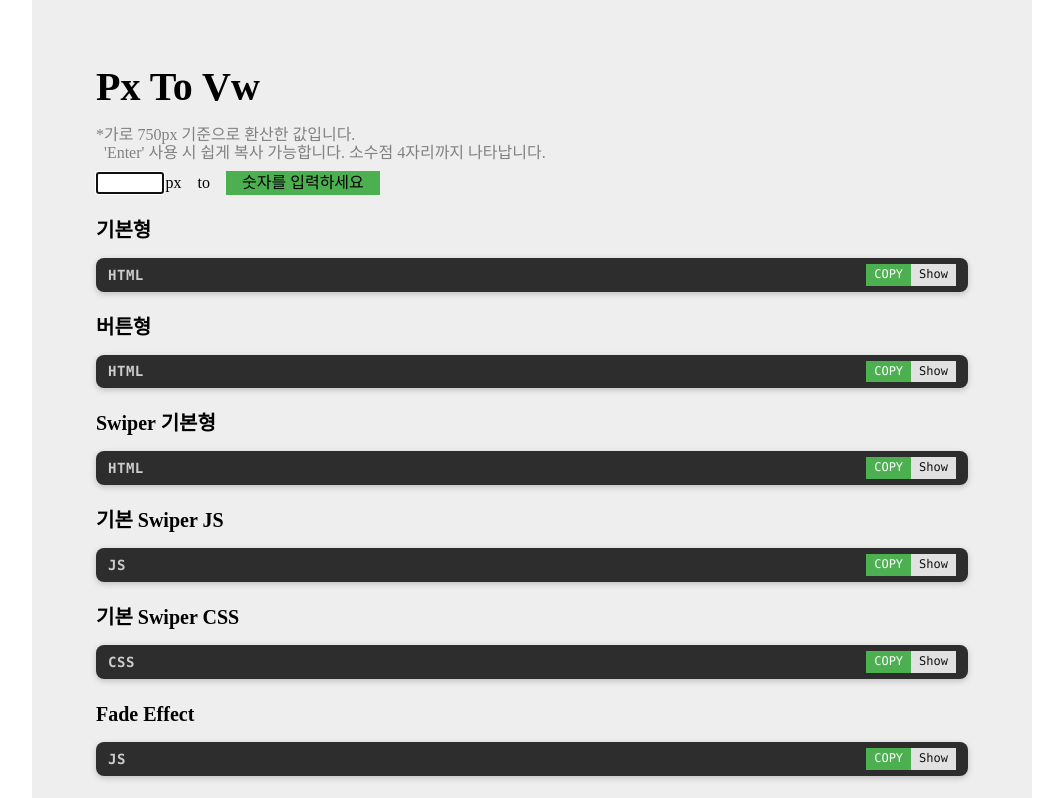
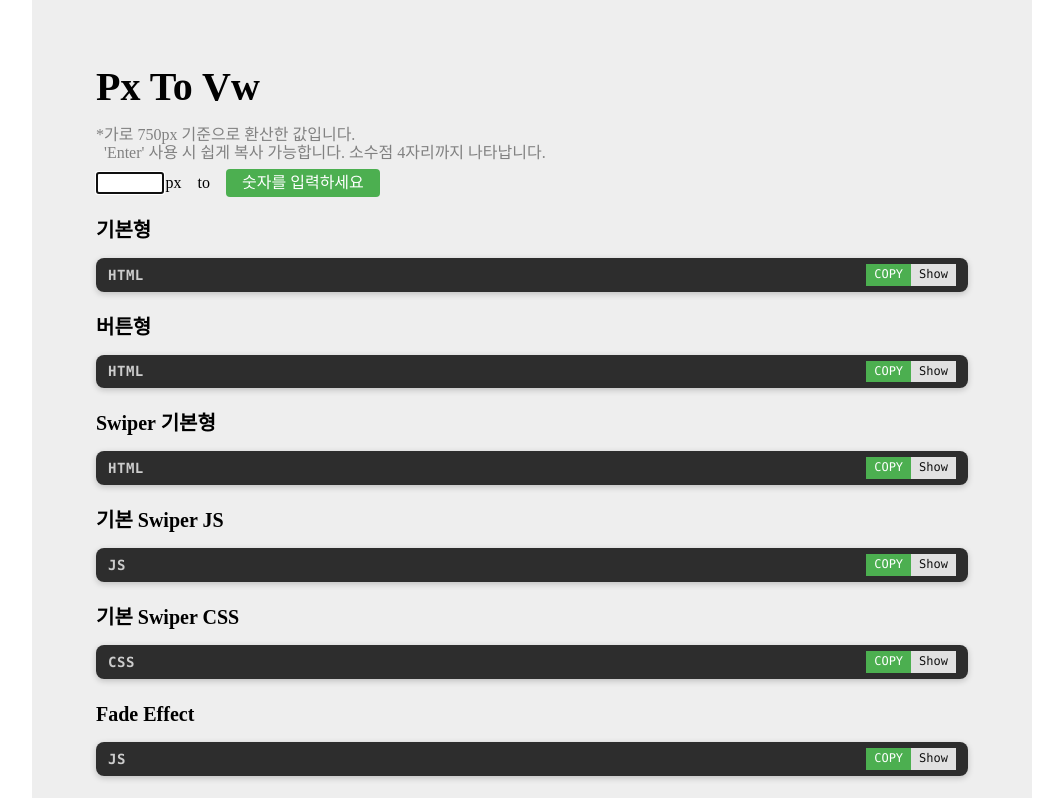
Before and after one commit to sangyeop0529/Px-to-Vw, a React (Vite) app: page / in a window 1280 px wide. Shown: the top 798 px of the page, without its empty margins (108-1171 px from the left). Built offline with nearby package versions, Linux system fonts and the light colour scheme.

Commit message:
px to pw 수정

```diff
--- a/src/components/PxToVw.tsx
+++ b/src/components/PxToVw.tsx
@@ -111,10 +111,12 @@ const Vw = styled.button`
   display: flex;
   justify-content: center;
   align-items: center;
-  padding: 0 1rem;
+  padding: 0.875rem 1rem;
   background-color: #4caf50;
+  color: #fff;
   border: none;
   height: 100%;
+  border-radius: 4px;
 `;
 
 export default PxToVw;
```
